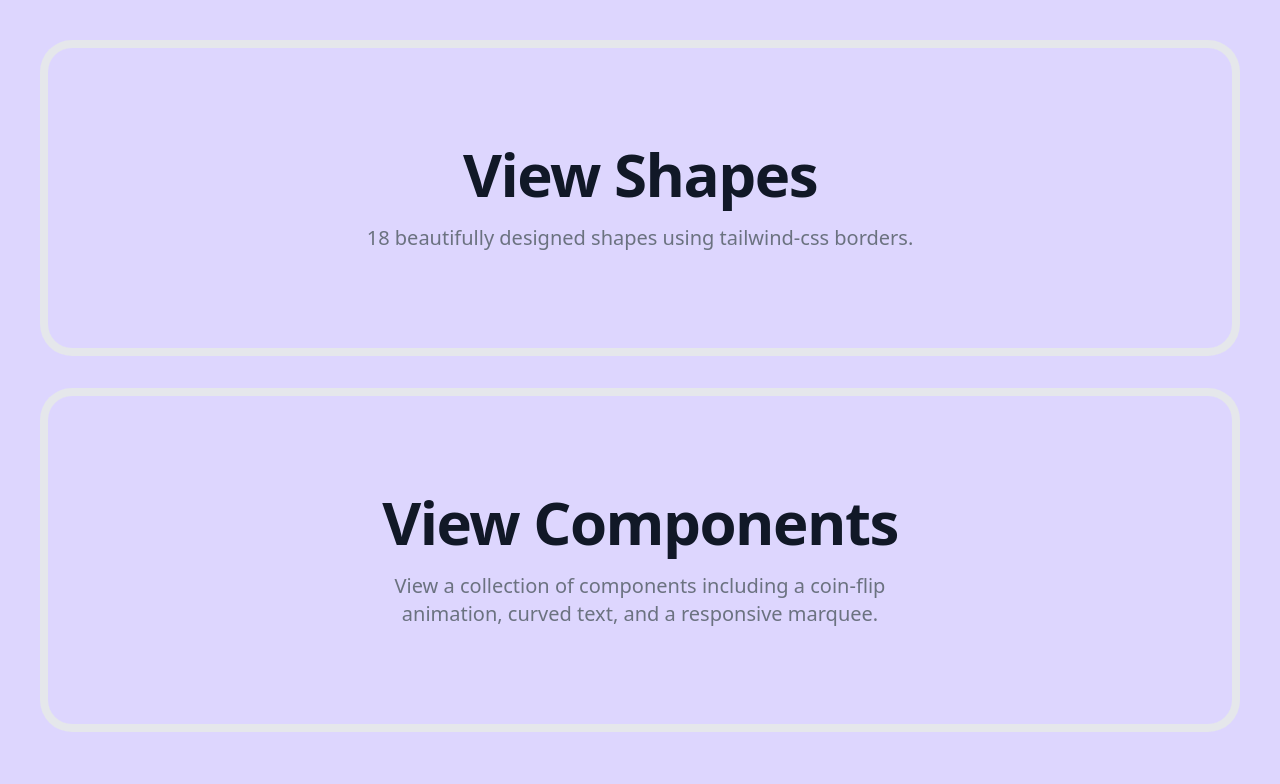
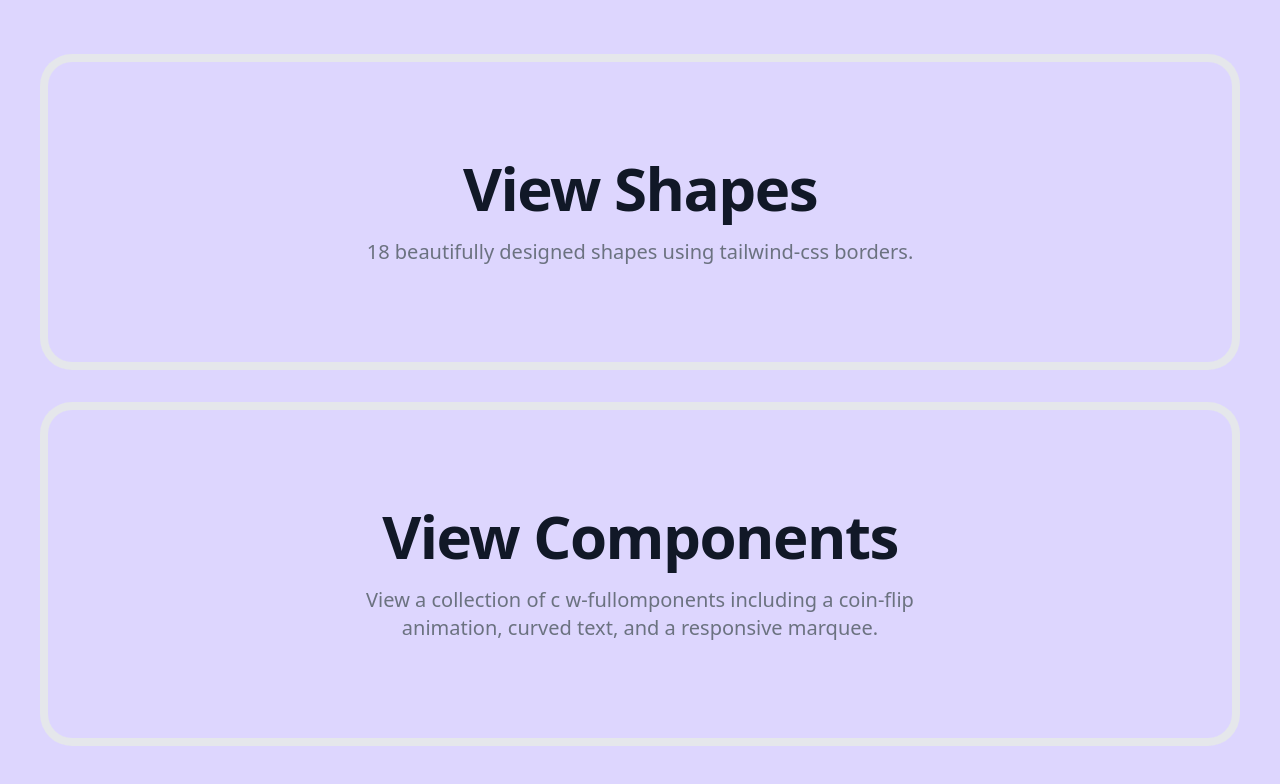
Before and after one commit to Twonarly1/tailwindcss-shapes, a Next.js app: page / in a window 1280 px wide. Shown: the top 784 px of the page. Built offline with nearby package versions, Linux system fonts and the light colour scheme.

Commit message:
change landing page flex box

```diff
--- a/pages/index.tsx
+++ b/pages/index.tsx
@@ -2,9 +2,9 @@ import Link from "next/link"
 
 export default function Home() {
     return (
-        <div className="h-screen w-full space-y-12 bg-violet-200 p-12">
+        <div className="flex h-screen w-full flex-col items-center justify-center space-y-12 bg-violet-200 p-12">
             <Link href="/shapes">
-                <div className="mx-auto max-w-7xl rounded-3xl py-8 px-4 ring-[8px] ring-gray-200 hover:cursor-pointer hover:bg-gray-200 sm:py-24 sm:px-6 lg:flex lg:justify-between lg:px-8">
+                <div className="mx-auto w-full max-w-7xl  rounded-3xl py-8 px-4 ring-[8px] ring-gray-200 hover:cursor-pointer hover:bg-gray-200 sm:py-24 sm:px-6 lg:flex lg:justify-between lg:px-8">
                     <div className="mx-auto max-w-xl text-center">
                         <h2 className="text-4xl font-bold tracking-tight text-gray-900 sm:text-5xl sm:tracking-tight lg:text-6xl lg:tracking-tight">
                             View Shapes
@@ -16,14 +16,14 @@ export default function Home() {
                 </div>
             </Link>
             <Link href="/components">
-                <div className="mx-auto  max-w-7xl rounded-3xl py-8 px-4 ring-[8px] ring-gray-200 hover:cursor-pointer hover:bg-gray-200 sm:py-24 sm:px-6 lg:flex lg:justify-between lg:px-8">
+                <div className="mx-auto  w-full max-w-7xl rounded-3xl py-8 px-4 ring-[8px] ring-gray-200 hover:cursor-pointer hover:bg-gray-200 sm:py-24 sm:px-6 lg:flex lg:justify-between lg:px-8">
                     <div className="mx-auto max-w-xl text-center">
                         <h2 className="text-4xl font-bold tracking-tight text-gray-900 sm:text-5xl sm:tracking-tight lg:text-6xl lg:tracking-tight">
                             View Components
                         </h2>
                         <p className="mt-5 text-xl text-gray-500">
-                            View a collection of components including a coin-flip animation, curved
-                            text, and a responsive marquee.
+                            View a collection of c w-fullomponents including a coin-flip animation,
+                            curved text, and a responsive marquee.
                         </p>
                     </div>
                 </div>
```
